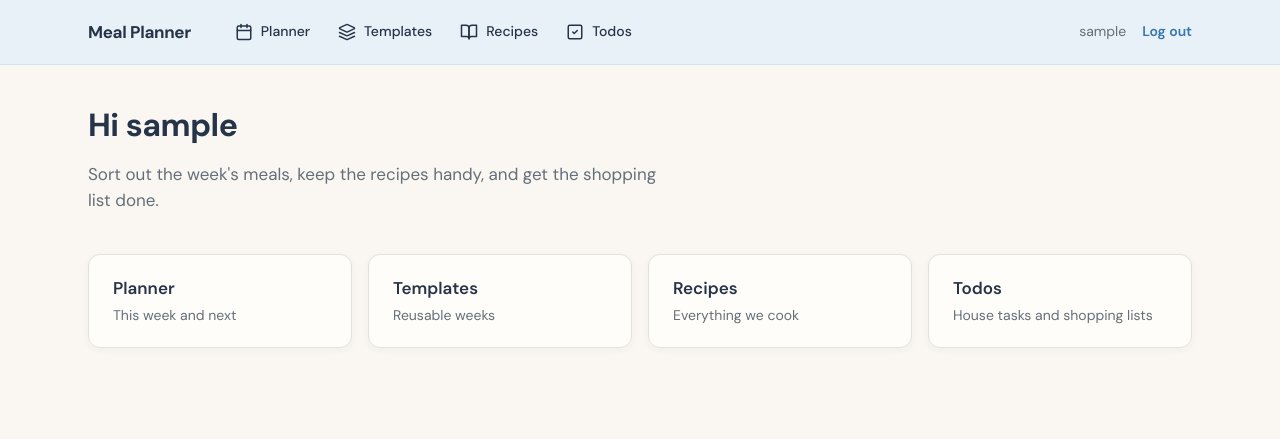
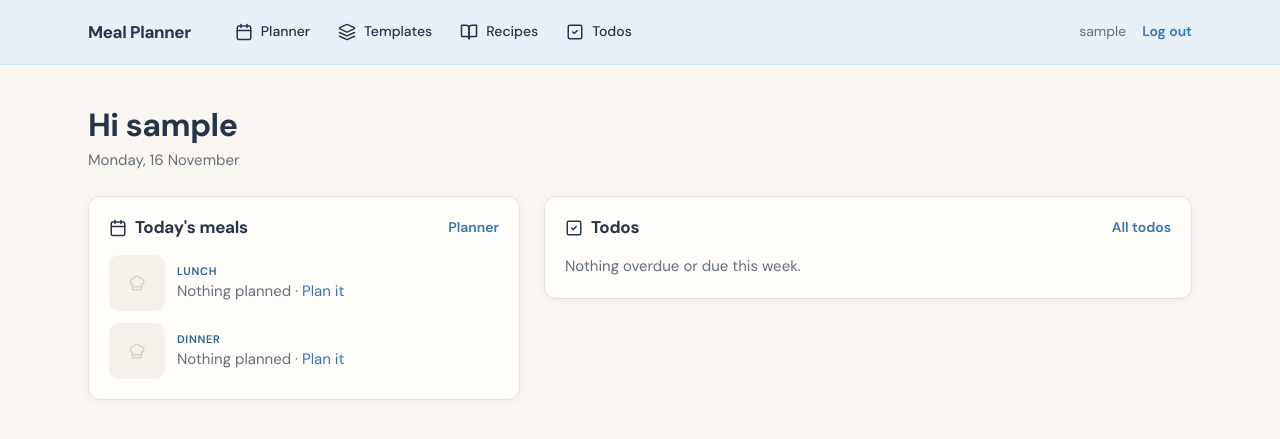
Before and after one commit to JorgeLg3/mealplanner, a Django app: page / in a window 1280 px wide. Shown: the top 439 px of the page. Run offline with Django 5.2, Linux system fonts and the light colour scheme; the visitor is signed in with stand-in values (Sample User, id 1); data that the repository does not hold is empty; parts of the project's set-up code (start-up, migrations or seed data) failed here and were passed over.

Commit message:
update home page, calendar cell and minor bug/fixes

```diff
--- a/pages/views.py
+++ b/pages/views.py
@@ -1,6 +1,28 @@
+import datetime
+
 from django.shortcuts import render
 
+from planner.models import CalendarMeal, MealType
+from todo.views import grouped_open_todos
 
-# Create your views here.
+
 def home(request):
-    return render(request, "pages/home.html")
+    """Dashboard: today's lunch and dinner, plus overdue and this week's
+    todos (ticked and opened in place, like on the todos page)."""
+    today = datetime.date.today()
+    meals = {
+        meal.meal_type: meal
+        for meal in CalendarMeal.objects.filter(date=today).select_related("recipe")
+    }
+    return render(
+        request,
+        "pages/home.html",
+        {
+            "today": today,
+            "meals": [
+                {"label": label, "meal": meals.get(value)}
+                for value, label in MealType.choices
+            ],
+            "todo_groups": grouped_open_todos(only=("overdue", "week")),
+        },
+    )
--- a/static/css/base.css
+++ b/static/css/base.css
@@ -1021,54 +1021,119 @@ label {
   text-align: center;
 }
 
-.home-intro {
-  max-width: 36rem;
-  margin-bottom: var(--space-10);
+/* Home dashboard: today's meals + overdue / this week's todos. */
+.home__header {
+  margin-bottom: var(--space-6);
 }
 
-.home-intro p {
-  color: var(--color-text-secondary);
+.home__grid {
+  display: grid;
+  grid-template-columns: minmax(0, 2fr) minmax(0, 3fr);
+  gap: var(--space-6);
+  align-items: start;
+}
+
+.home-card {
+  padding: var(--space-5);
+}
+
+.home-card__header {
+  display: flex;
+  align-items: center;
+  justify-content: space-between;
+  gap: var(--space-3);
+  margin-bottom: var(--space-4);
+}
+
+.home-card__title {
+  display: flex;
+  align-items: center;
+  gap: var(--space-2);
+  margin: 0;
   font-size: var(--text-md);
 }
 
-.home-index {
-  display: grid;
-  grid-template-columns: repeat(auto-fill, minmax(15rem, 1fr));
-  gap: var(--space-4);
-  list-style: none;
-  padding: 0;
-  margin: 0;
-}
-
-.home-index a {
-  display: flex;
-  flex-direction: column;
-  gap: var(--space-1);
-  height: 100%;
-  padding: var(--space-5) var(--space-6);
-  background: var(--color-surface);
-  border: 1px solid var(--color-border);
-  border-radius: var(--radius-card);
-  box-shadow: var(--shadow-sm);
-  color: var(--color-text);
-  transition:
-    border-color var(--duration-fast) var(--ease),
-    box-shadow var(--duration-fast) var(--ease);
-}
-
-.home-index a:hover {
-  border-color: var(--color-primary-light);
-  box-shadow: var(--shadow-md);
-}
-
-.home-index__title {
-  font-size: var(--text-md);
+.home-card__link {
+  font-size: var(--text-sm);
   font-weight: 600;
 }
 
-.home-index__desc {
+.home-card__empty {
+  margin: 0;
   color: var(--color-text-secondary);
+}
+
+.home-meals {
+  display: flex;
+  flex-direction: column;
+  gap: var(--space-3);
+  margin: 0;
+  padding: 0;
+  list-style: none;
+}
+
+.home-meal {
+  display: flex;
+  align-items: center;
+  gap: var(--space-3);
+}
+
+.home-meal__thumb {
+  flex-shrink: 0;
+  width: 3.5rem;
+  height: 3.5rem;
+  border-radius: var(--radius-input);
+  object-fit: cover;
+  background: var(--color-surface-sunken);
+}
+
+.home-meal__thumb--empty {
+  display: grid;
+  place-items: center;
+  color: var(--color-border-strong);
+}
+
+.home-meal__body {
+  display: flex;
+  flex-direction: column;
+  min-width: 0;
+}
+
+.home-meal__recipe {
+  color: var(--color-text);
+  font-size: var(--text-md);
+  font-weight: 600;
+  overflow-wrap: break-word;
+}
+
+.home-meal__recipe:hover {
+  color: var(--color-primary-hover);
+}
+
+.home-meal__none {
+  color: var(--color-text-secondary);
+}
+
+/* Static group headings (not collapsible) on the home card. */
+.home-todos__group .todo-group__title {
+  margin: 0 0 var(--space-1);
   font-size: var(--text-sm);
+  cursor: default;
+}
+
+.home-todos__group:last-child {
+  margin-bottom: 0;
+}
+
+@media (max-width: 720px) {
+  .home__grid {
+    grid-template-columns: minmax(0, 1fr);
+    gap: var(--space-4);
+  }
+
+  .home-card {
+    padding: var(--space-4);
+  }
 }
 
 /* ==========================================================================
--- a/templates/pages/home.html
+++ b/templates/pages/home.html
@@ -1,35 +1,73 @@
 {% extends "base.html" %}
+{% load static %}
+
+{% block extra_css %}
+  <link rel="stylesheet" href="{% static 'css/todo.css' %}">
+{% endblock %}
 
 {% block content %}
-  <section class="home-intro">
-    <h1>{% if user.is_authenticated %}Hi {{ user.username }}{% else %}Hi there{% endif %}</h1>
-    <p>Sort out the week's meals, keep the recipes handy, and get the shopping list done.</p>
-  </section>
+  {# hx-headers on the wrapper so the todo rows' tick/edit actions get the CSRF token. #}
+  <div class="home" hx-headers='{"X-CSRFToken": "{{ csrf_token }}"}'>
+    <header class="page-header home__header">
+      <div>
+        <h1>Hi {{ user.username }}</h1>
+        <p class="page-header__subtitle">{{ today|date:"l, j F" }}</p>
+      </div>
+    </header>
 
-  <ul class="home-index">
-    <li>
-      <a href="{% url 'planner_calendar' %}">
-        <span class="home-index__title">Planner</span>
-        <span class="home-index__desc">This week and next</span>
-      </a>
-    </li>
-    <li>
-      <a href="{% url 'templateweek_list' %}">
-        <span class="home-index__title">Templates</span>
-        <span class="home-index__desc">Reusable weeks</span>
-      </a>
-    </li>
-    <li>
-      <a href="{% url 'recipe_list' %}">
-        <span class="home-index__title">Recipes</span>
-        <span class="home-index__desc">Everything we cook</span>
-      </a>
-    </li>
-    <li>
-      <a href="{% url 'todo_list' %}">
-        <span class="home-index__title">Todos</span>
-        <span class="home-index__desc">House tasks and shopping lists</span>
-      </a>
-    </li>
-  </ul>
+    <div class="home__grid">
+      {# ---------- Today's meals ---------- #}
+      <section class="card home-card" aria-labelledby="home-meals-title">
+        <div class="home-card__header">
+          <h2 id="home-meals-title" class="home-card__title">{% include "icons/calendar.svg" %}Today's meals</h2>
+          <a class="home-card__link" href="{% url 'planner_calendar' %}#day-{{ today|date:'Y-m-d' }}">Planner</a>
+        </div>
+        <ul class="home-meals">
+          {% for entry in meals %}
+            <li class="home-meal{% if not entry.meal %} home-meal--empty{% endif %}">
+              {% if entry.meal and entry.meal.recipe.image %}
+                <img class="home-meal__thumb" src="{{ entry.meal.recipe.image.url }}" alt="" width="56" height="56">
+              {% else %}
+                <span class="home-meal__thumb home-meal__thumb--empty" aria-hidden="true">{% include "icons/chef-hat.svg" %}</span>
+              {% endif %}
+              <div class="home-meal__body">
+                <span class="label">{{ entry.label }}</span>
+                {% if entry.meal %}
+                  <a class="home-meal__recipe" href="{{ entry.meal.recipe.get_absolute_url }}">{{ entry.meal.recipe.name }}</a>
+                {% else %}
+                  <span class="home-meal__none">Nothing planned · <a href="{% url 'planner_calendar' %}#day-{{ today|date:'Y-m-d' }}">Plan it</a></span>
+                {% endif %}
+              </div>
+            </li>
+          {% endfor %}
+        </ul>
+      </section>
+
+      {# ---------- Overdue + this week's todos ---------- #}
+      <section class="card home-card" aria-labelledby="home-todos-title">
+        <div class="home-card__header">
+          <h2 id="home-todos-title" class="home-card__title">{% include "icons/square-check.svg" %}Todos</h2>
+          <a class="home-card__link" href="{% url 'todo_list' %}">All todos</a>
+        </div>
+        {% for group in todo_groups %}
+          <div class="todo-group todo-group--{{ group.key }} home-todos__group">
+            <h3 class="todo-group__title">
+              <span class="todo-group__label">{{ group.label }}</span>
+              <span class="todo-group__count">{{ group.todos|length }}</span>
+            </h3>
+            <ul class="todo-list">
+              {% for todo in group.todos %}
+                {% include "todo/_todo.html" with open=False oob=False %}
+              {% endfor %}
+            </ul>
+          </div>
+        {% empty %}
+          <p class="home-card__empty">Nothing overdue or due this week.</p>
+        {% endfor %}
+      </section>
+    </div>
+
+    {# Edit dialogs from the todo rows load here. #}
+    <div id="todo-dialog"></div>
+  </div>
 {% endblock %}
--- a/templates/planner/_week_grid.html
+++ b/templates/planner/_week_grid.html
@@ -1,6 +1,6 @@
 {# One week's days. Seven columns on desktop, a vertical list on phones. #}
 {# Context: days (list of {date, is_today, lunch, dinner}) #}
-<div class="week-days">
+<div class="week-days week-days--calendar">
   {% for day in days %}
     <section class="day{% if day.is_today %} day--today{% endif %}"
              id="day-{{ day.date|date:'Y-m-d' }}"
--- a/todo/views.py
+++ b/todo/views.py
@@ -53,6 +53,17 @@ def _group_by_due_date(todos):
     return [{"key": key, **group} for key, group in groups.items() if group["todos"]]
 
 
+def grouped_open_todos(only=None):
+    """Open todos grouped by due date (see _group_by_due_date), after topping
+    up recurrences that lost their open todo. ``only`` limits the result to
+    some group keys, e.g. ("overdue", "week") for the home page."""
+    RecurringTodo.ensure_all()
+    groups = _group_by_due_date(_open_todos())
+    if only is not None:
+        groups = [g for g in groups if g["key"] in only]
+    return groups
+
+
 def _list_context(oob=False):
     return {"groups": _group_by_due_date(_open_todos()), "oob": oob}
 
@@ -61,8 +72,9 @@ def todo_list(request):
     """Open todos grouped by due date; done ones drop off on the next load.
     Also tops up recurrences that lost their open todo (e.g. it was deleted
     to skip an occurrence)."""
-    RecurringTodo.ensure_all()
-    return render(request, "todo/todo_list.html", _list_context())
+    return render(
+        request, "todo/todo_list.html", {"groups": grouped_open_todos(), "oob": False}
+    )
 
 
 def todo_done(request):
```
Also changed, not shown: pages/tests.py (+62 -0 lines), recipes/tests.py (+11 -0 lines), static/css/planner.css (+96 -0 lines), static/css/recipes.css (+8 -12 lines), templates/planner/_calendar_cell.html (+20 -10 lines), templates/recipes/recipe_detail.html (+3 -7 lines).
